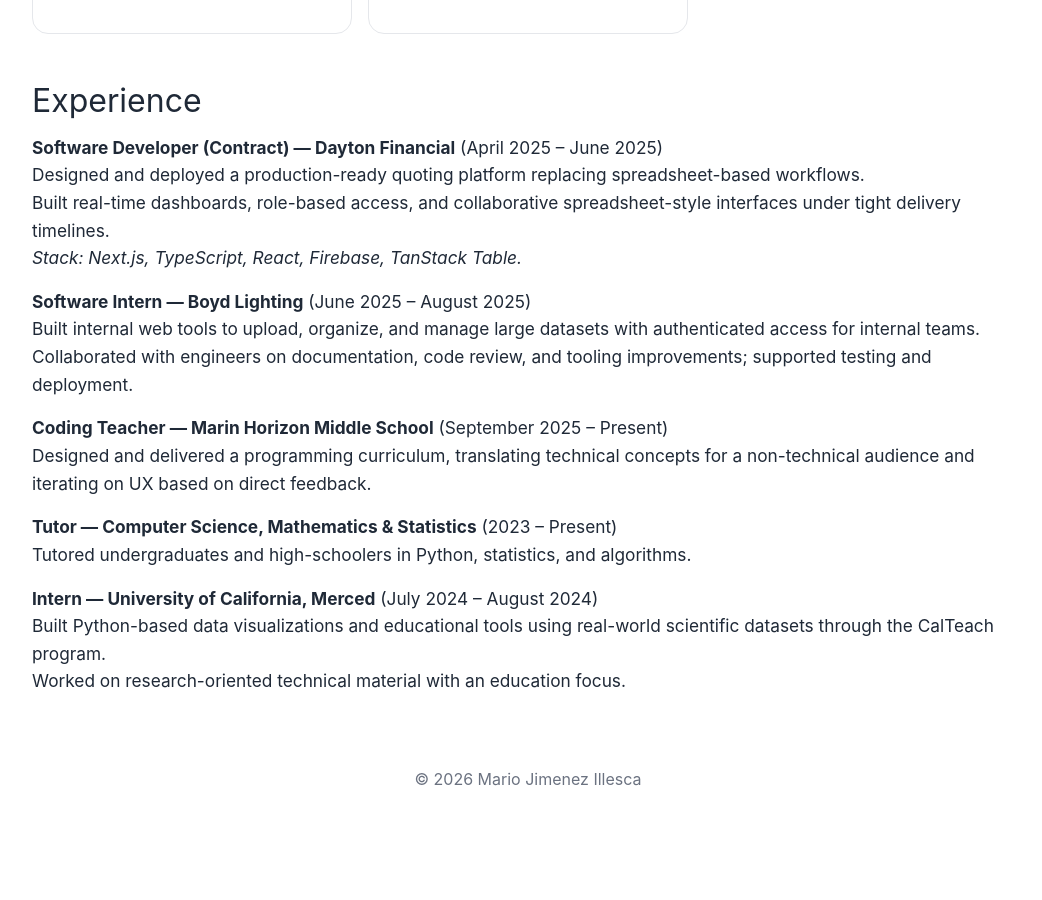
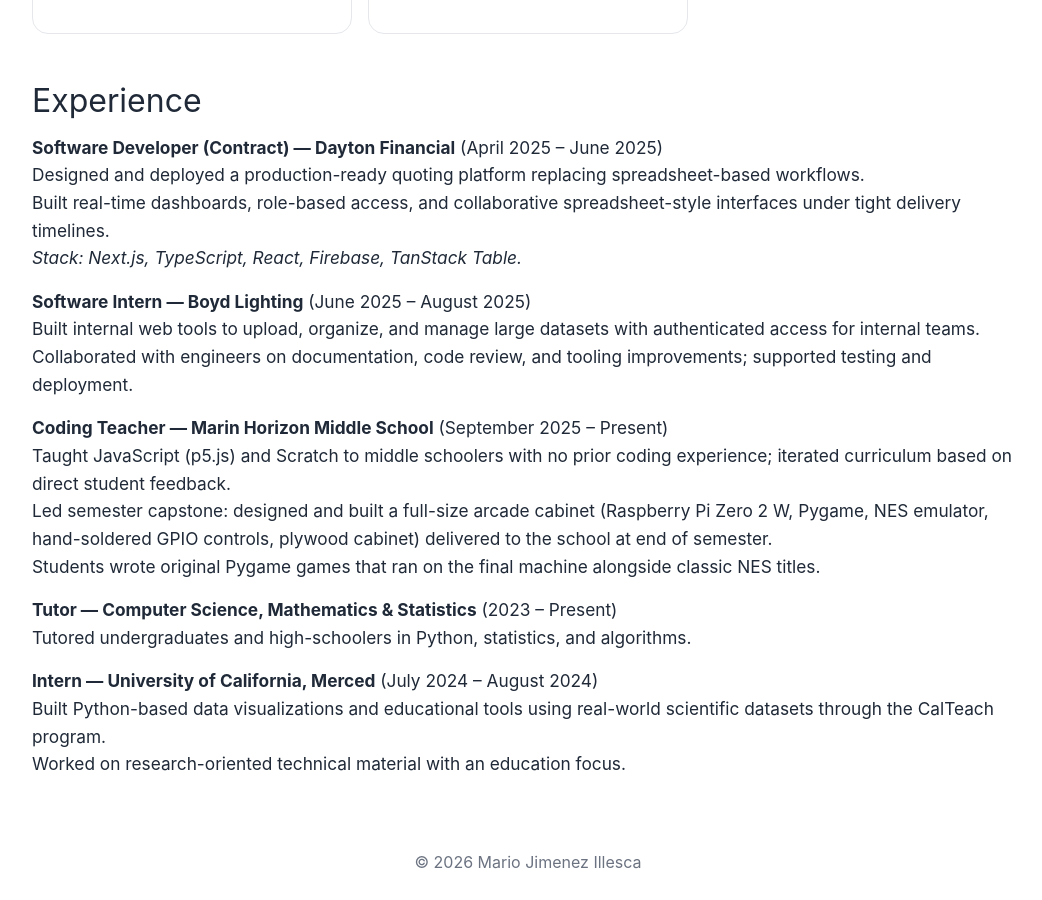
Before and after one commit to nochinxx/nochinxx.github.io, a Jekyll site: the page built from index.md, in a window 1280 px wide and 900 px high, scrolled down 3149 px. Shown: the whole window, without its empty margins (112-1154 px from the left). Built offline with Jekyll 4.4.1, drawn with Linux system fonts in a browser that asks for light colours; nearby versions of some CDN libraries; before the commit the page ends 3966 px from its top, so only the background shows below that.

Commit message:
Expand Marin Horizon experience entry with arcade cabinet and curriculum details

```diff
--- a/index.md
+++ b/index.md
@@ -142,7 +142,9 @@ Built internal web tools to upload, organize, and manage large datasets with aut
 Collaborated with engineers on documentation, code review, and tooling improvements; supported testing and deployment.
 
 **Coding Teacher — Marin Horizon Middle School** (September 2025 – Present)
-Designed and delivered a programming curriculum, translating technical concepts for a non-technical audience and iterating on UX based on direct feedback.
+Taught JavaScript (p5.js) and Scratch to middle schoolers with no prior coding experience; iterated curriculum based on direct student feedback.
+Led semester capstone: designed and built a full-size arcade cabinet (Raspberry Pi Zero 2 W, Pygame, NES emulator, hand-soldered GPIO controls, plywood cabinet) delivered to the school at end of semester.
+Students wrote original Pygame games that ran on the final machine alongside classic NES titles.
 
 **Tutor — Computer Science, Mathematics & Statistics** (2023 – Present)
 Tutored undergraduates and high-schoolers in Python, statistics, and algorithms.
```
